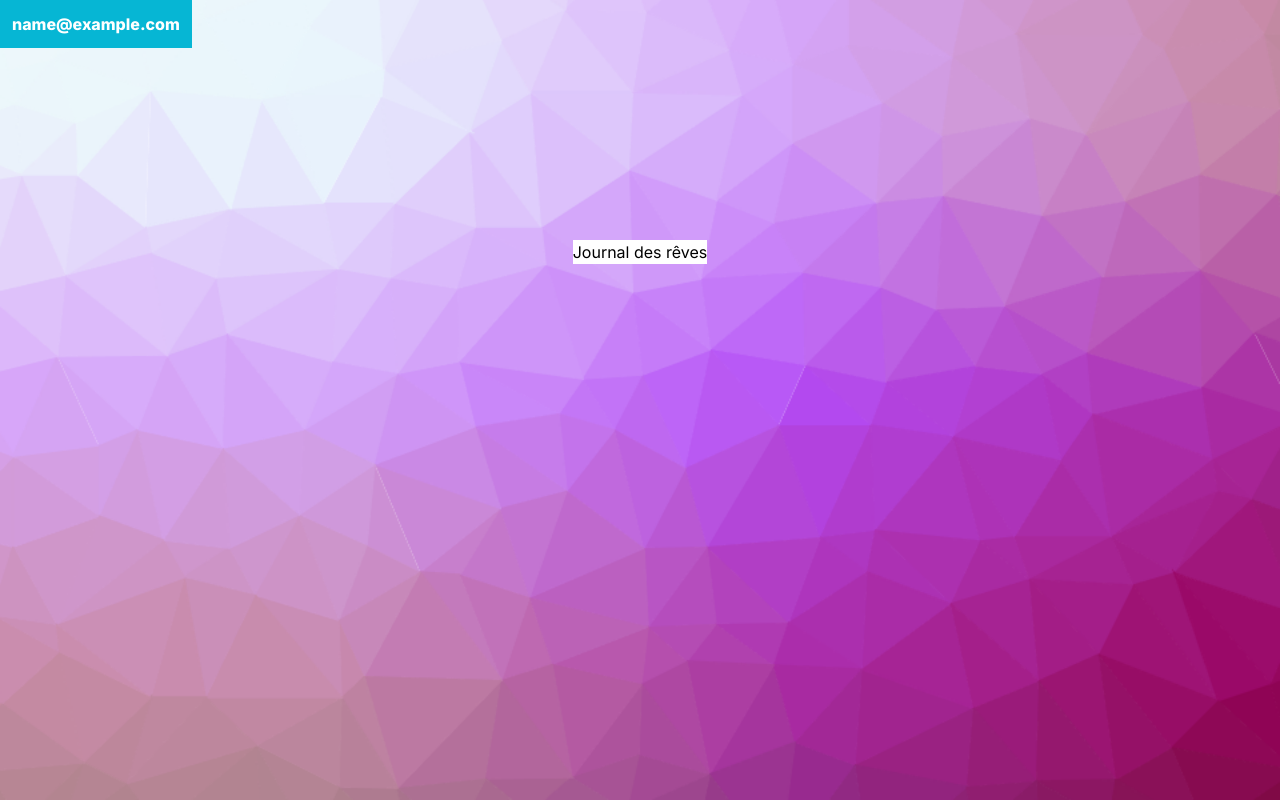
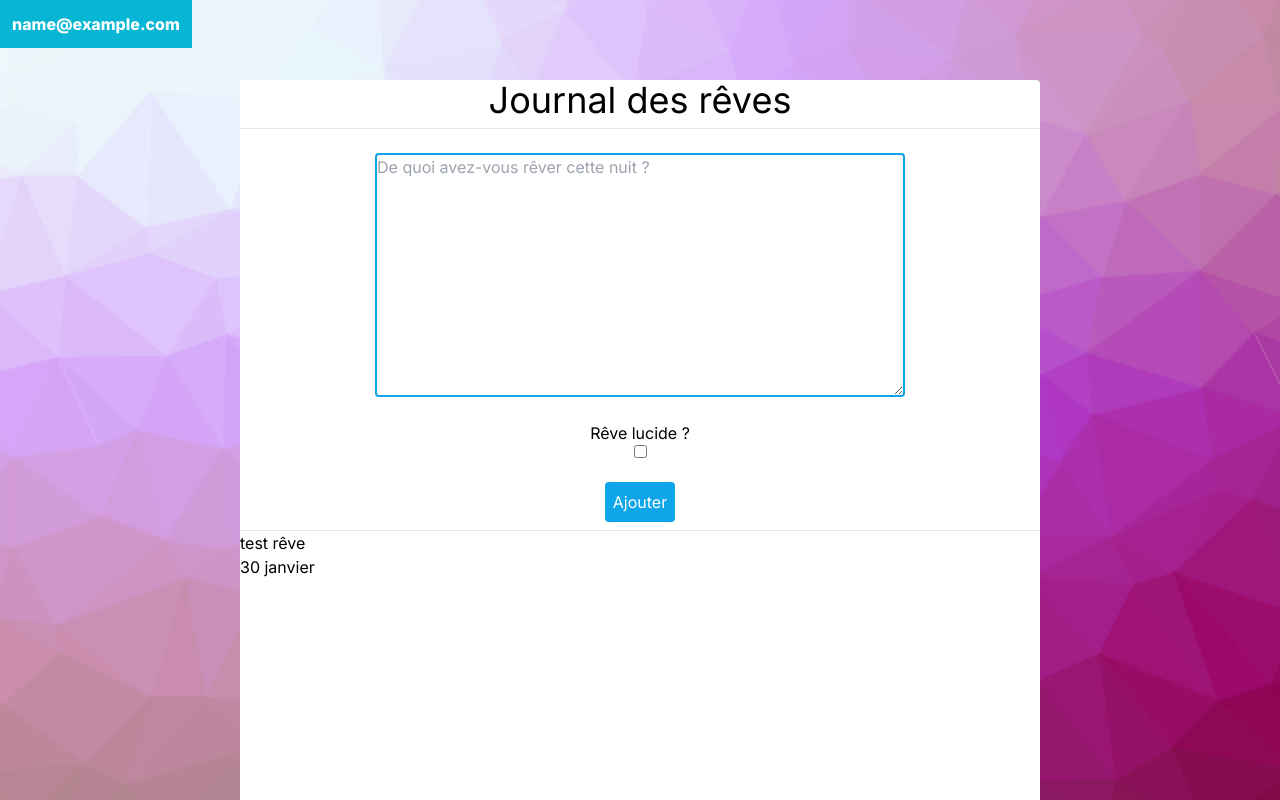
Before and after one commit to RayanEreteo/dreamjournal, a Next.js app: page /main in a window 1280 px wide. Built offline with nearby package versions, Linux system fonts and the light colour scheme; no server answers; sample sign-in values are in the browser's storage.

Commit message:
placeholder de la logique des rêve placé

```diff
--- a/app/page.jsx
+++ b/app/page.jsx
@@ -33,9 +33,8 @@ function page() {
         <div className="benefits-container m-auto w-fit mt-[10rem]">
           <h1 className="text-white text-6xl">Pourquoi utiliser Dream Keeper ? </h1>
           <div className="card-container flex flex-row items-center justify-around mt-[4rem]">
-            <Proscard prostitle={"Journal des rêves inclus."} prosdesc={"Créer un compte pour accéder à un journal des rêves."}/>
+            <Proscard prostitle={"Journal des rêves inclus."} prosdesc={"Créer un compte pour accéder à un journal des rêves et écrivez vos rêves au réveil sur n'importe quel appareil."}/>
             <Proscard prostitle={"Découvrez des techniques de mémorisation."} prosdesc={"Découvrez plusieurs techniques pour se souvenir de vos rêves."}/>
-            <Proscard prostitle={"Découvrez des techniques d'induction."} prosdesc={"Découvrez plusieurs techniques pour effectuer des rêves lucides."}/>
           </div>
         </div>
       </motion.div>
--- a/components/Dreamjournal.jsx
+++ b/components/Dreamjournal.jsx
@@ -1,17 +1,43 @@
 "use client";
 
 import { useState } from "react";
+import Dreamslog from "./Dreamslog";
 
 function Dreamjournal() {
+
+  const [dreams, setDreams] = useState([{dream: "test rêve", day: "30 janvier"}])
+
   return (
-    <div className="dreamjournal w-fit h-fit m-auto bg-white relative top-[30vh]">
+    <div className="dreamjournal w-[800px] min-h-[800px] m-auto bg-white relative top-[10vh] rounded">
       <div className="form-container">
-        <form>
-            <h1>Journal des rêves</h1>
+        <h1 className="text-4xl text-center mb-2">Journal des rêves</h1>
+        <hr />
+        <br />
+        <form className="flex items-center justify-center text-center flex-col">
+          <textarea
+            placeholder="De quoi avez-vous rêver cette nuit ?"
+            name="dream_record"
+            id="dream_record"
+            cols="30"
+            rows="10"
+            className="border-solid border-2 border-sky-500 rounded w-[530px]"
+            required
+          ></textarea>
+          <br />
+          <label htmlFor="islucid">Rêve lucide ?</label>
+          <input type="checkbox" name="islucid" id="islucid" required/>
+          <br />
+          <button type="submit" className="p-2 mb-2 rounded bg-sky-500 text-white">Ajouter</button>
         </form>
       </div>
+      <hr />
+      <div className="dream-records-container">
+        {dreams.length <= 0 ? <p>Aucun rêve a afficher.</p> : dreams.map((dream) => {
+          return <Dreamslog dream={dream.dream} day={dream.day}/>
+        })}
+      </div>
     </div>
-  )
+  );
 }
 
-export default Dreamjournal
+export default Dreamjournal;
--- /dev/null
+++ b/components/Dreamslog.jsx
@@ -0,0 +1,10 @@
+function Dreamslog({ dream, day }) {
+  return (
+    <div className="dreamlog mb-3">
+        <h1>{dream}</h1>
+        <p>{day}</p>
+    </div>
+  )
+}
+
+export default Dreamslog
```
